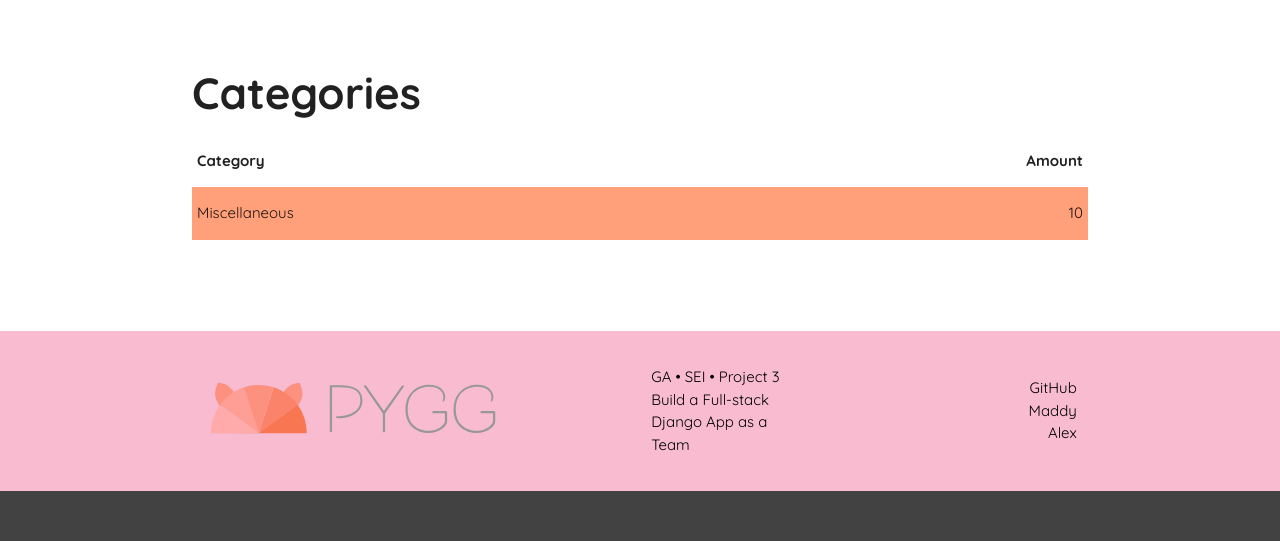
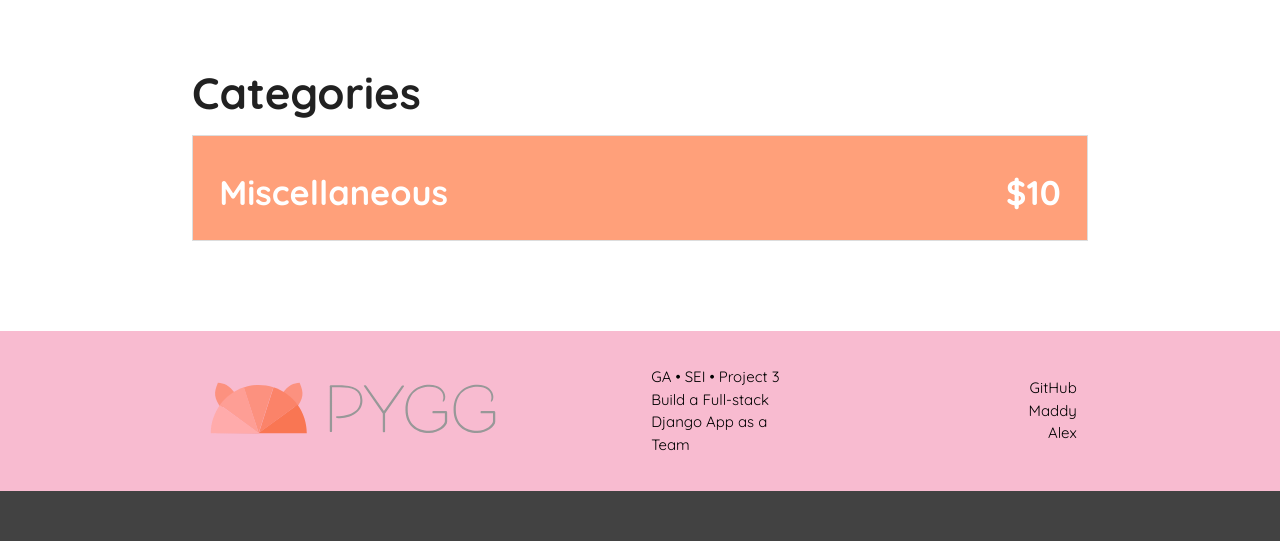
Before and after one commit to madeleinemarie/pygg, a Django app: page /categories/ in a window 1280 px wide. Shown: the part 259-800 px from the top of the page. Run offline with Django 3.2, Linux system fonts and the light colour scheme; a user stored in the database is signed in; tables that the repository leaves empty hold one stand-in row (values such as "Sample post").

Commit message:
Category Index: Dropdowns

```diff
--- a/main_app/static/css/style.css
+++ b/main_app/static/css/style.css
@@ -58,8 +58,18 @@ td#category-color {
     padding: 0;
 }
 
+.collapsible-header, .collapsible-body, .collapsible, ul.collapsible>li {
+  box-shadow: none !important;
+}
+
 .card-header {
     padding: 10px 24px;
+}
+
+.cat-row {
+    width: 100% !important;
+    height: 100% !important;
+    margin-bottom: 0 !important;
 }
 
 h2.details-amount {
--- a/main_app/templates/main_app/categories.html
+++ b/main_app/templates/main_app/categories.html
@@ -1,25 +1,34 @@
 {% extends 'base.html' %}
 {% block content %}
 <h3>Categories</h3>
-<table class="striped">
-    <thead>
-      <tr>
-          <th>Category</th>
-          <th class="right-align">Amount</th>
-      </tr>
-    </thead>
-    <tbody>
+
+<ul class="collapsible expandable">
     {% for key,val in categories_total.items%}
-    <tr id="category-row">
-        <td id="category-name">{{ key }}</td>
-        <td class="right-align" >{{ val }}</td>
-      </tr>
+    <li>
+      <div class="collapsible-header valign-wrapper" id="category-color" data-category="{{ key }}">
+          <div class="row cat-row">
+              <div class="col s6">
+                  <h4 class="white-text">{{ key }}</h4>
+              </div>
+              <div class="col s6 right-align">
+                <h4 class="white-text">${{ val }}</h4>
+              </div>
+          </div>
+      </div>
+      <div class="collapsible-body">{{ val }}</div>
+    </li>
     {% empty %}
-    <tr>
-        <td>No bills yet.</td>
-    </tr>
+    <p>No bills yet.</p>
     {% endfor %}
-    </tbody>
-  </table>
+  </ul>
 </div>
+
+<script>
+    document.addEventListener('DOMContentLoaded', function() {
+        var csElem = document.querySelectorAll('.collapsible.expandable');
+        M.Collapsible.init(csElem, {
+            accordion: false
+        });
+    });
+</script>
 {% endblock %}
```
